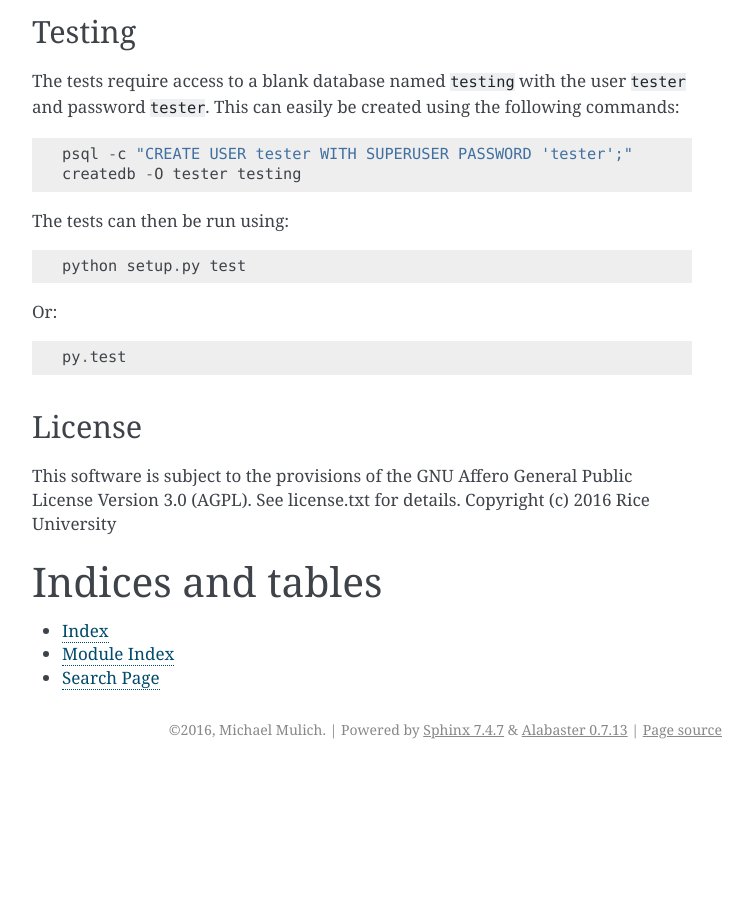
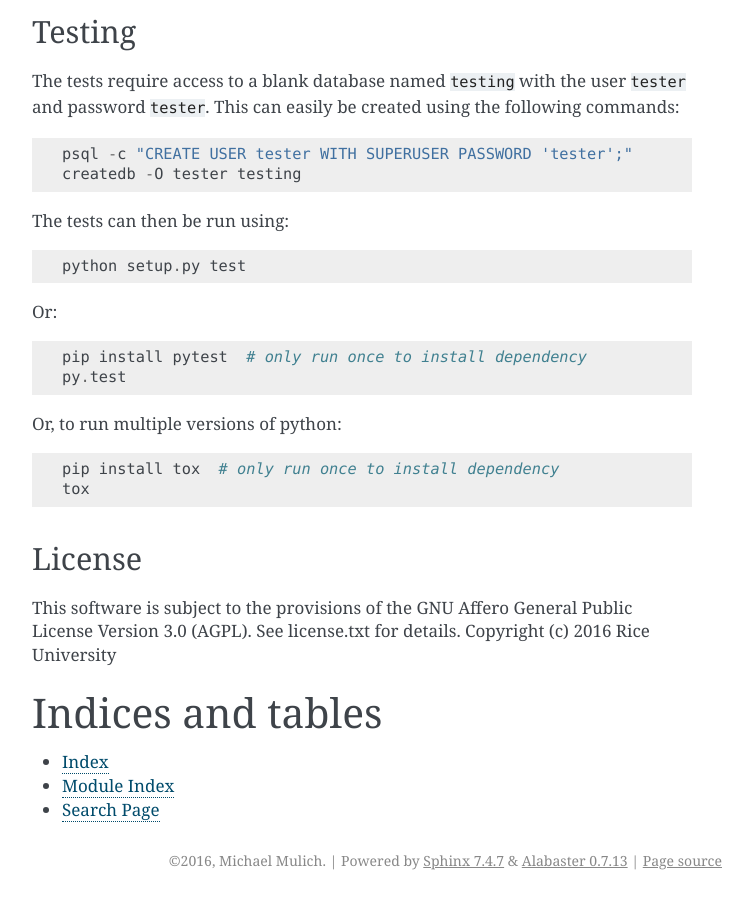
Before and after one commit to Dimmus/cnx-db, a Sphinx documentation site: the page built from docs/index.rst, in a window 1280 px wide and 900 px high, scrolled down 1279 px. Shown: the whole window, without its empty margins (388-1141 px from the left). Built offline with Sphinx 7.4.7, drawn with Linux system fonts in a browser that asks for light colours; before the commit the page ends 2048 px from its top, so only the background shows below that.

Commit message:
Add tox configuration for py2 & py3 testing

```diff
--- a/docs/index.rst
+++ b/docs/index.rst
@@ -65,7 +65,13 @@ The tests can then be run using::
 
 Or::
 
+    pip install pytest  # only run once to install dependency
     py.test
+
+Or, to run multiple versions of python::
+
+    pip install tox  # only run once to install dependency
+    tox
 
 License
 -------
```
Also changed, not shown: 1 other file.
